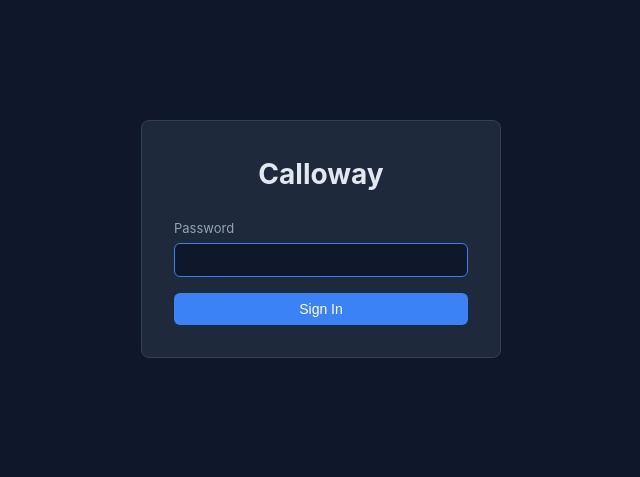
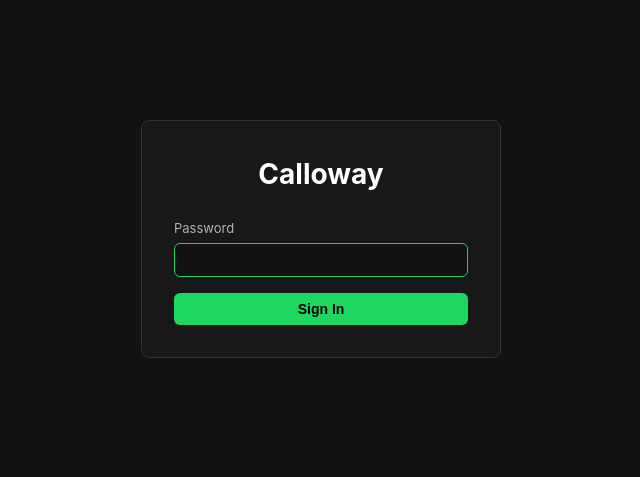
Before and after one commit to kilmerbb/Calloway, a FastAPI app: page /console/login in a window 1280 px wide. Shown: the top 477 px of the page, without its empty margins (319-959 px from the left). Run offline with FastAPI, Linux system fonts and the light colour scheme.

Commit message:
Apply Spotify-inspired color scheme to admin console
Update CSS custom properties to use the Spotify Encore dark palette:
- Background: #121212 (near-black) with #181818 elevated surfaces
- Accent: #1ED760 (Spotify green) with black text on buttons
- Functional colors: #E91429 (error), #FFA42B (warning)
- Text hierarchy: #FFFFFF / #B3B3B3 / #A7A7A7

https://claude.ai/code/session_01ARsDiXaK8fXweiX4zf3fvr

```diff
--- a/app/static/console/style.css
+++ b/app/static/console/style.css
@@ -1,16 +1,17 @@
 /* Operator Console — Solo Realtor AI */
 :root {
-    --bg: #0f172a;
-    --bg-card: #1e293b;
-    --bg-hover: #334155;
-    --border: #334155;
-    --text: #e2e8f0;
-    --text-muted: #94a3b8;
-    --accent: #3b82f6;
-    --accent-hover: #2563eb;
-    --green: #22c55e;
-    --yellow: #eab308;
-    --red: #ef4444;
+    --bg: #121212;
+    --bg-card: #181818;
+    --bg-hover: #282828;
+    --border: #333333;
+    --text: #FFFFFF;
+    --text-muted: #B3B3B3;
+    --text-subdued: #A7A7A7;
+    --accent: #1ED760;
+    --accent-hover: #1DB954;
+    --green: #1ED760;
+    --yellow: #FFA42B;
+    --red: #E91429;
     --sidebar-w: 220px;
 }
 
@@ -56,7 +57,7 @@ a:hover { text-decoration: underline; }
     transition: background 0.15s;
 }
 .nav-item:hover { background: var(--bg-hover); color: var(--text); text-decoration: none; }
-.nav-item.active { color: var(--accent); background: rgba(59,130,246,0.1); border-right: 2px solid var(--accent); }
+.nav-item.active { color: var(--accent); background: rgba(30,215,96,0.1); border-right: 2px solid var(--accent); }
 
 .main-content {
     margin-left: var(--sidebar-w);
@@ -128,14 +129,14 @@ tr:hover td { background: var(--bg-hover); }
 .badge-green { background: rgba(34,197,94,0.15); color: var(--green); }
 .badge-yellow { background: rgba(234,179,8,0.15); color: var(--yellow); }
 .badge-red { background: rgba(239,68,68,0.15); color: var(--red); }
-.badge-blue { background: rgba(59,130,246,0.15); color: var(--accent); }
+.badge-blue { background: rgba(30,215,96,0.15); color: var(--accent); }
 .badge-gray { background: rgba(148,163,184,0.15); color: var(--text-muted); }
 
 /* Chat */
 .chat-thread { max-width: 700px; }
 .chat-msg { padding: 0.5rem 0.75rem; margin: 0.25rem 0; border-radius: 8px; max-width: 85%; }
 .chat-client { background: var(--bg-hover); }
-.chat-ai { background: rgba(59,130,246,0.1); margin-left: auto; }
+.chat-ai { background: rgba(30,215,96,0.1); margin-left: auto; }
 .chat-system { background: rgba(234,179,8,0.1); font-style: italic; font-size: 13px; }
 .chat-meta { font-size: 11px; color: var(--text-muted); margin-top: 2px; }
 
@@ -165,7 +166,7 @@ textarea { min-height: 80px; resize: vertical; }
     border: none;
     transition: background 0.15s;
 }
-.btn-primary { background: var(--accent); color: #fff; }
+.btn-primary { background: var(--accent); color: #000; font-weight: 600; }
 .btn-primary:hover { background: var(--accent-hover); text-decoration: none; }
 .btn-danger { background: var(--red); color: #fff; }
 .btn-danger:hover { background: #dc2626; }
@@ -303,7 +304,7 @@ details summary:hover { color: var(--accent); }
 .option-card input[type="radio"],
 .option-card input[type="checkbox"] { margin-top: 3px; accent-color: var(--accent); }
 .option-card input:checked ~ .option-card-body { color: var(--text); }
-.option-card:has(input:checked) { border-color: var(--accent); background: rgba(59,130,246,0.05); }
+.option-card:has(input:checked) { border-color: var(--accent); background: rgba(30,215,96,0.05); }
 
 .option-card-body { display: flex; flex-direction: column; }
 .option-card-body strong { font-size: 14px; margin-bottom: 2px; }
```
